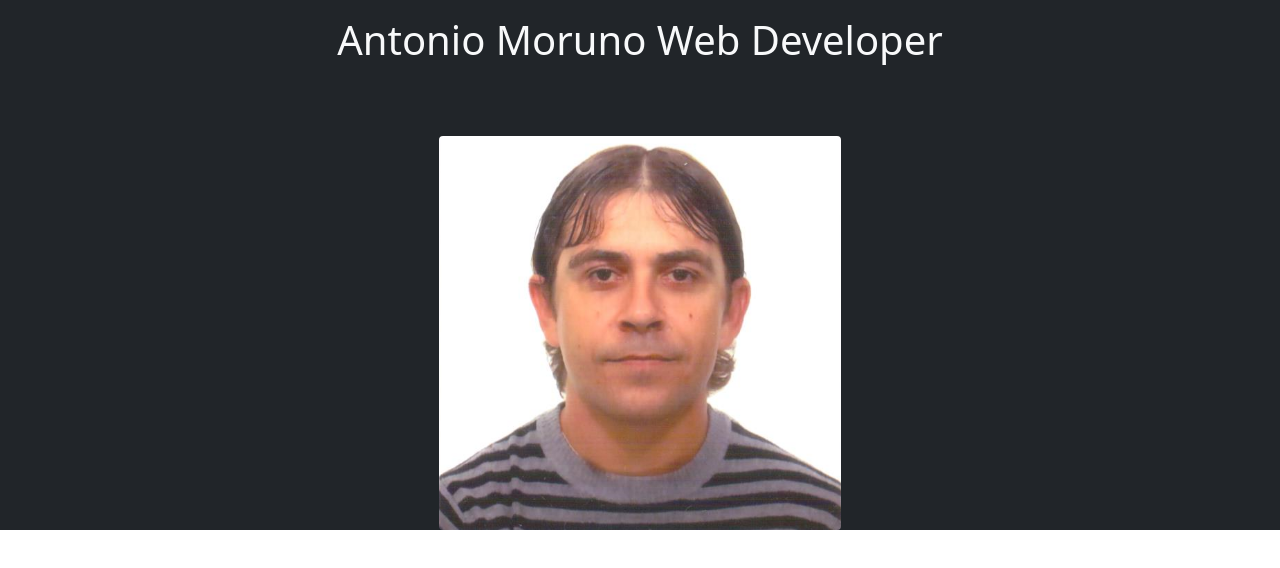
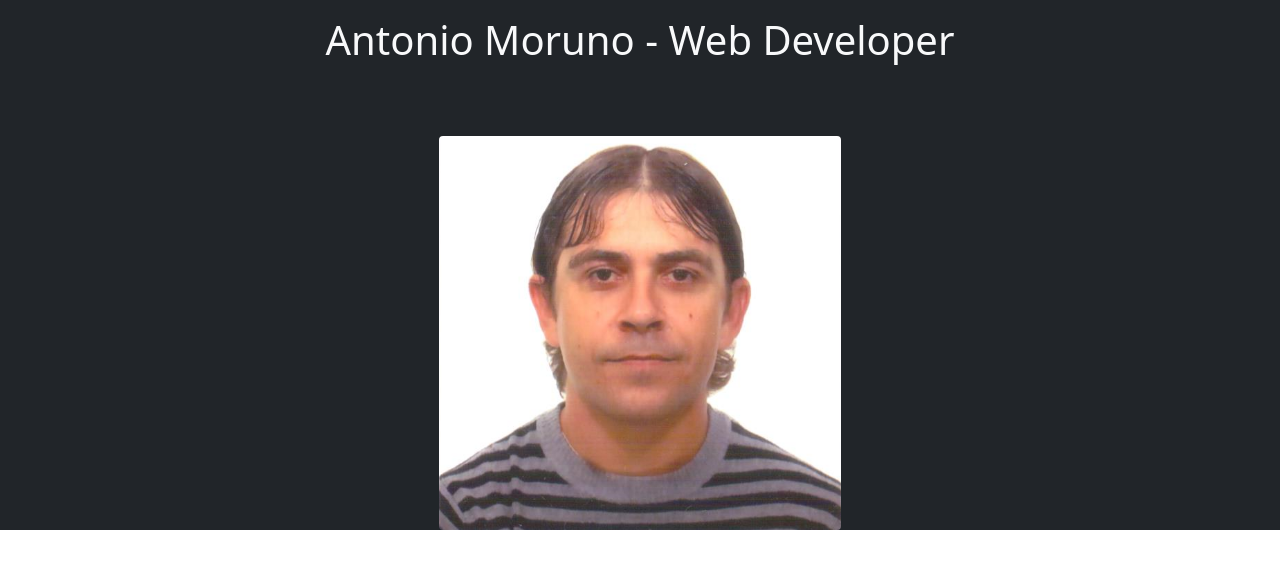
Before and after one commit to AntonioALMERA/WebPersonal, a plain HTML site: page index.html in a window 1280 px wide. Drawn offline with nearby package versions, Linux system fonts and the light colour scheme; some packages are replaced by stand-ins of ours; a script that the page names is missing.

Commit message:
Modificado index.html

```diff
--- a/index.html
+++ b/index.html
@@ -16,7 +16,7 @@
 <body>
     <div class="container-fluid">
         <div class="row bg-dark">
-            <h1 class="text-center py-3 text-light">Antonio Moruno Web Developer</h1>
+            <h1 class="text-center py-3 text-light">Antonio Moruno - Web Developer</h1>
         </div>
         <div class="row bg-dark">
             <div class="col col-4 offset-4 pt-5">
```
